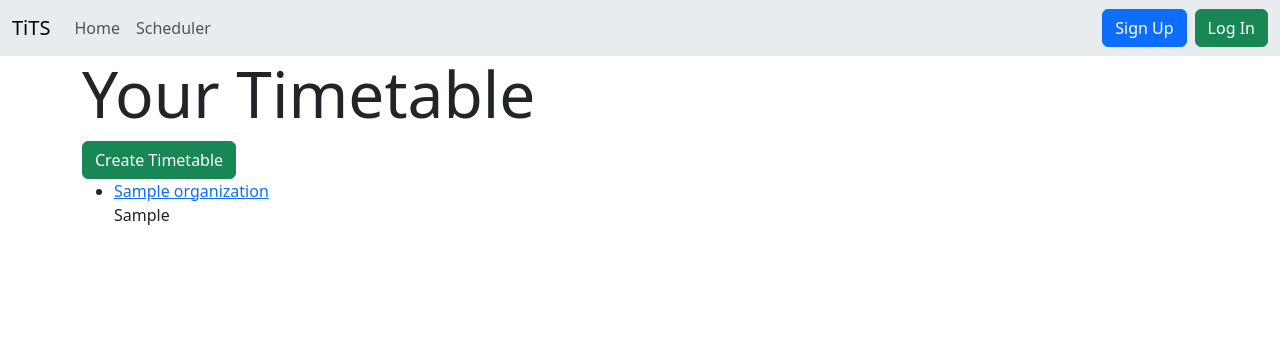
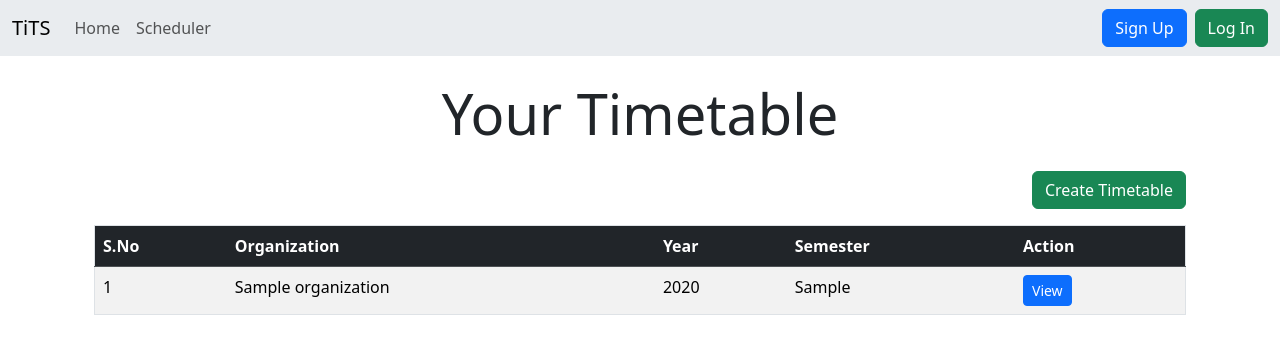
Before and after one commit to Om-Raj/TimeTableScheduler, a Django app: page /scheduler/org/1/timetable/ in a window 1280 px wide. Shown: the top 356 px of the page. Run offline with Django 5.2, Linux system fonts and the light colour scheme; tables that the repository leaves empty hold one stand-in row (values such as "Sample post").

Commit message:
UI enhanced and fixed some bugs

```diff
--- a/scheduler/models.py
+++ b/scheduler/models.py
@@ -6,4 +6,4 @@ class DateTimeSlot(models.Model):
     time = models.PositiveSmallIntegerField()
 
     def __str__(self):
-        return f"{self.day} {self.time}"
+        return f"Day:{self.day} Time:{self.time}"
--- a/scheduler/room/models.py
+++ b/scheduler/room/models.py
@@ -14,4 +14,4 @@ class Room(models.Model):
         unique_together = ('organization', 'room_id')
 
     def __str__(self):
-        return f"{self.organization.name} - {self.room_id}"
+        return f"{self.organization.name} - rooom_id:{self.room_id}"
--- a/scheduler/templates/scheduler/slot/create.html
+++ b/scheduler/templates/scheduler/slot/create.html
@@ -10,7 +10,7 @@
     {{ form.as_p }}
 
     <button type="submit" class="btn btn-primary">Create Slot</button>
-    <a href="{% url 'timetable_detail' org_id=org_id pk=timetable_id %}" class="btn btn-secondary">Back to Timetable</a>
+    <a href="{% url 'timetable_detail' org_id=org_id timetable_id=timetable_id %}" class="btn btn-secondary">Back to Timetable</a>
 </form>
 
 {% endblock %}
--- a/scheduler/templates/scheduler/timetable/create.html
+++ b/scheduler/templates/scheduler/timetable/create.html
@@ -1,10 +1,10 @@
 {% extends "_base.html" %}
 {% load crispy_forms_tags %}
 
-{% block title %}Create Organization{% endblock title %}
+{% block title %}Create Timetable{% endblock title %}
 
 {% block content %}
-<h1 class="display">Create Organization</h1>
+<h1 class="display">Create Timetable</h1>
 <form method="post">
     {% csrf_token %}
     {{ form|crispy }}
--- a/scheduler/templates/scheduler/timetable/list.html
+++ b/scheduler/templates/scheduler/timetable/list.html
@@ -3,14 +3,47 @@
 {% block title %}Timetable{% endblock title %}
 
 {% block content %}
-<h1 class="display-3">Your Timetable</h1>
-<a class="btn btn-success" href="{% url "timetable_create" org_id=object_list.0.organization.id %}">Create Timetable</a>
-<ul>
-{% for object in object_list %}
-    <li>
-        <a href="{% url "timetable_detail" org_id=object.organization.id pk=object.id %}">{{ object.organization.name }}</a>
-        <p>{{object.semester}}</p>
-    </li>
-{% endfor %}
-</ul>
+<div class="container mt-4">
+    <h1 class="display-4 text-center mb-4">Your Timetable</h1>
+
+    <div class="d-flex justify-content-end mb-3">
+        <a class="btn btn-success" href="{% url 'timetable_create' org_id=object_list.0.organization.id %}">
+            <i class="fas fa-plus"></i> Create Timetable
+        </a>
+    </div>
+
+    {% if object_list %}
+    <div class="table-responsive">
+        <table class="table table-striped table-hover border">
+            <thead class="table-dark">
+                <tr>
+                    <th>S.No</th>
+                    <th>Organization</th>
+                    <th>Year</th>
+                    <th>Semester</th>
+                    <th>Action</th>
+                </tr>
+            </thead>
+            <tbody>
+                {% for object in object_list %}
+                <tr>
+                    <td>{{ forloop.counter }}</td>
+                    <td>{{ object.organization.name }}</td>
+                    <td>{{ object.year }}</td>
+                    <td>{{ object.semester }}</td>
+                    <td>
+                        <a href="{% url 'timetable_detail' org_id=object.organization.id timetable_id=object.id %}"
+                           class="btn btn-primary btn-sm">
+                            <i class="fas fa-eye"></i> View
+                        </a>
+                    </td>
+                </tr>
+                {% endfor %}
+            </tbody>
+        </table>
+    </div>
+    {% else %}
+        <p class="text-muted text-center">No timetables available.</p>
+    {% endif %}
+</div>
 {% endblock content %}
--- a/scheduler/timetable/models.py
+++ b/scheduler/timetable/models.py
@@ -16,7 +16,7 @@ class TimeTable(models.Model):
         MaxValueValidator(limit_value=2100, message='Year cannot be more than 2100'),
     ))
     semester = models.CharField(max_length=20)
-    created_at = models.DateTimeField(auto_created=True)
+    created_at = models.DateTimeField(auto_now_add=True)
 
     def __str__(self):
         return f"{self.organization.name} - {self.year} - {self.semester}"
--- a/scheduler/timetable/urls.py
+++ b/scheduler/timetable/urls.py
@@ -6,7 +6,7 @@ from .views import TimeTableListView, TimeTableCreateView, TimeTableDetailView,
 urlpatterns = [
     path('', TimeTableListView.as_view(), name='timetable_list'),
     path('create/', TimeTableCreateView.as_view(), name='timetable_create'),
-    path('<int:pk>/', TimeTableDetailView.as_view(), name='timetable_detail'),
+    path('<int:timetable_id>/', TimeTableDetailView.as_view(), name='timetable_detail'),
     path('<int:pk>/delete', TimeTableDeleteView.as_view(), name='timetable_delete'),
     path('<int:pk>/update', TimeTableUpdateView.as_view(), name='timetable_update'),
     path('<int:timetable_id>/add-slot/', SlotCreateView.as_view(), name='slot_create'),
--- a/scheduler/timetable/views.py
+++ b/scheduler/timetable/views.py
@@ -22,7 +22,7 @@ def get_timetable_object(self, queryset = None):
 def get_timetable_success_url(self):
     return reverse('timetable_detail', kwargs={
         'org_id': self.object.organization.id,
-        'timetable_id': self.object.timetable_id,
+        'timetable_id': self.object.id,
     })
 
 
@@ -58,7 +58,7 @@ class SlotCreateView(CreateView):
 
     def get_success_url(self):
         """Redirect to the timetable detail view after successful form submission"""
-        return reverse_lazy('timetable_detail', kwargs={'org_id': self.kwargs['org_id'], 'pk': self.kwargs['timetable_id']})
+        return reverse_lazy('timetable_detail', kwargs={'org_id': self.kwargs['org_id'], 'timetable_id': self.kwargs['timetable_id']})
 
 
     def get_context_data(self, **kwargs):
@@ -87,6 +87,7 @@ class TimeTableDetailView(DetailView):
     model = TimeTable
     template_name = 'scheduler/timetable/detail.html'
     context_object_name = 'timetable'
+    pk_url_kwarg = 'timetable_id'
 
     def get_context_data(self, **kwargs):
         """Add slots related to this timetable to the context."""
```
Also changed, not shown: scheduler/templates/scheduler/timetable/detail.html (+27 -13 lines).
